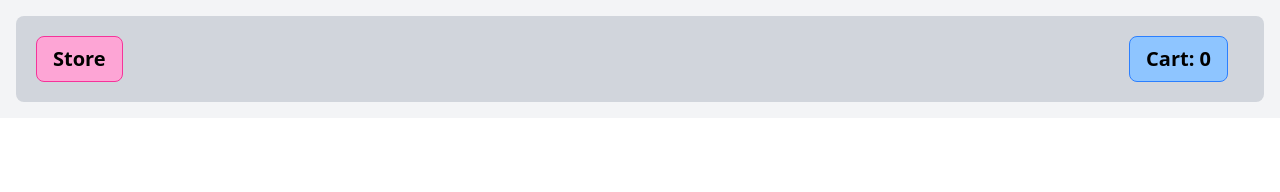
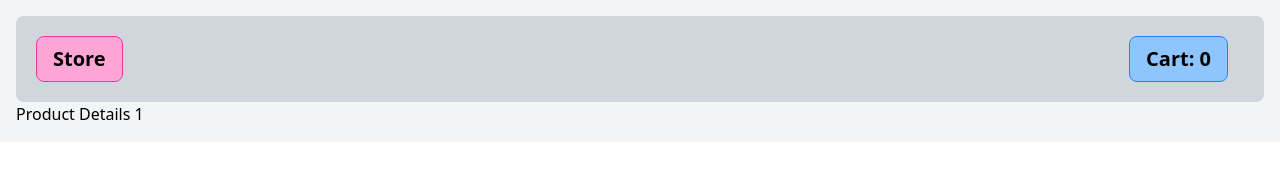
Before and after one commit to ivanna-dev1/online-store, a React (Vite) app: page /product/1 in a window 1280 px wide. Before the commit this address had no page. Shown: the top 192 px of the page. Built offline with nearby package versions, Linux system fonts and the light colour scheme.

Commit message:
feat: Add ProductDetailsPage component and integrate it into the application routing.

```diff
--- a/src/components/AllRoutes.jsx
+++ b/src/components/AllRoutes.jsx
@@ -2,12 +2,14 @@ import React from "react";
 import { Routes, Route } from "react-router-dom";
 import CatalogPage from "../pages/CatalogPage";
 import CartPage from "../pages/CartPage";
+import ProductDetailsPage from "../pages/ProductDetailsPage";
 
 export const AllRoutes = () => {
   return (
     <Routes>
       <Route path="/" element={<CatalogPage />} />
       <Route path="/cart" element={<CartPage />} />
+      <Route path="/product/:id" element={<ProductDetailsPage />} />
     </Routes>
   );
 };
--- /dev/null
+++ b/src/pages/ProductDetailsPage.jsx
@@ -0,0 +1,12 @@
+import { useParams } from "react-router-dom";
+import products from "../products";
+
+export default function ProductDetailsPage() {
+  const { id } = useParams();
+
+  return (
+    <div>
+      <h1>Product Details {id}</h1>
+    </div>
+  );
+}
```
